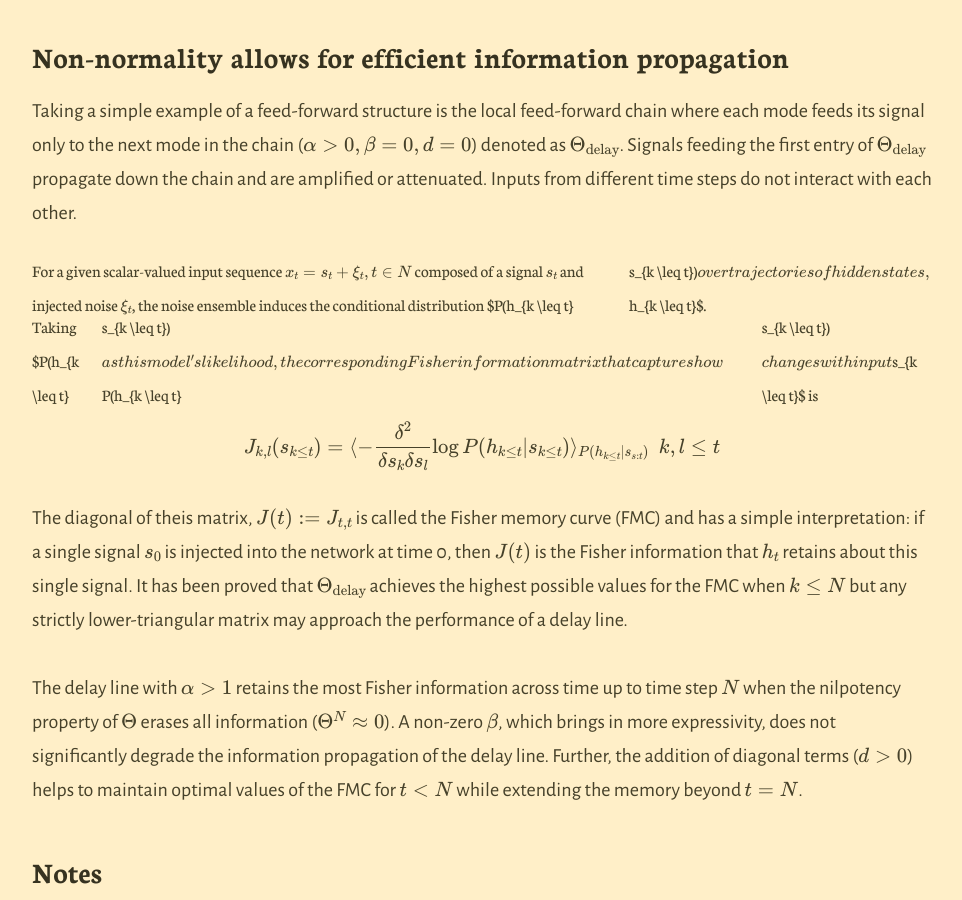
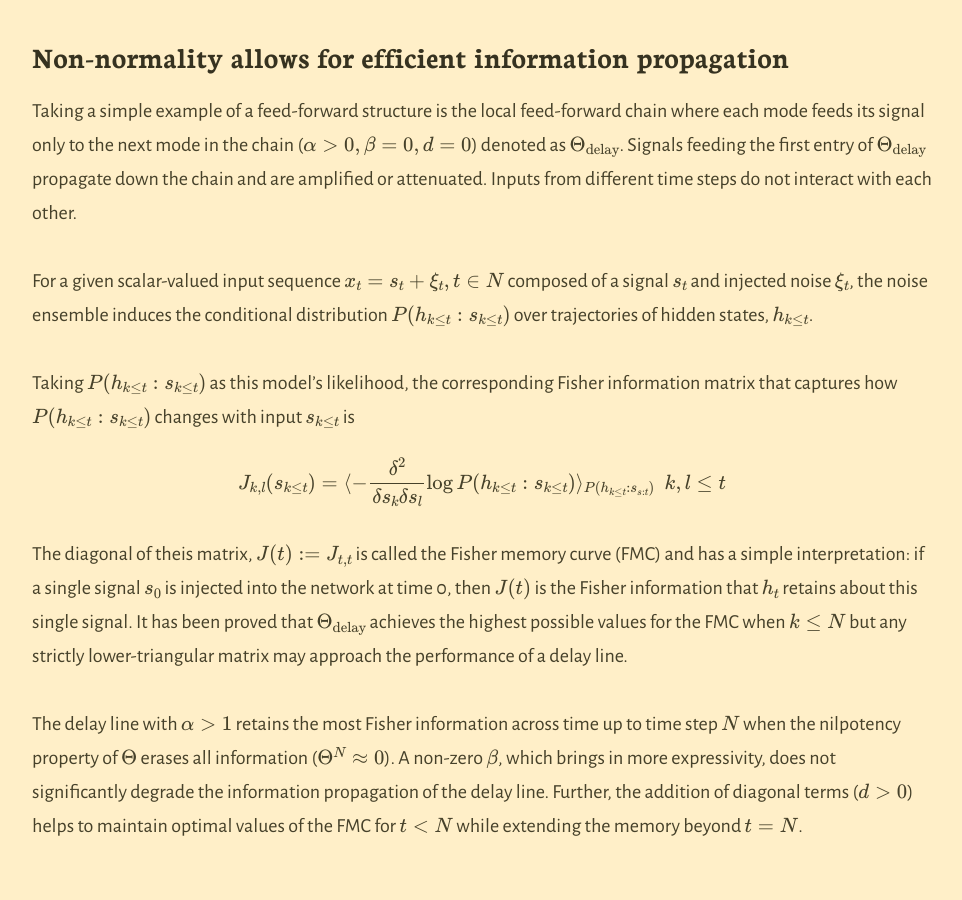
Before and after one commit to varshantdhar/varshantdhar.github.io, a Jekyll site: the page built from _posts/2024-03-18-lipschitz-rnn.markdown, in a window 1280 px wide and 900 px high, scrolled down 2331 px. Shown: the whole window, without its empty margins (158-1120 px from the left). Built offline with Jekyll 4.4.1, drawn with Linux system fonts in a browser that asks for light colours; our own code applies the rules of GitHub Pages for plain Markdown files; formulas are drawn with MathJax 3.

Commit message:
Fixing latex

```diff
--- a/_posts/2024-03-18-lipschitz-rnn.markdown
+++ b/_posts/2024-03-18-lipschitz-rnn.markdown
@@ -47,11 +47,11 @@ where diagonal entries are set to $d$, sub-diagonal entries to $\alpha$ and the
 
 Taking a simple example of a feed-forward structure is the local feed-forward chain where each mode feeds its signal only to the next mode in the chain ($\alpha > 0, \beta = 0, d = 0$) denoted as $\Theta_{\text{delay}}$. Signals feeding the first entry of $\Theta_{\text{delay}}$ propagate down the chain and are amplified or attenuated. Inputs from different time steps do not interact with each other.
 
-For a given scalar-valued input sequence $x_t = s_t + \xi_t, t \in N$ composed of a signal $s_t$ and injected noise $\xi_t$, the noise ensemble induces the conditional distribution $P(h_{k \leq t} | s_{k \leq t})$ over trajectories of hidden states, $h_{k \leq t}$.
+For a given scalar-valued input sequence $x_t = s_t + \xi_t, t \in N$ composed of a signal $s_t$ and injected noise $\xi_t$, the noise ensemble induces the conditional distribution $P(h_{k \leq t} : s_{k \leq t})$ over trajectories of hidden states, $h_{k \leq t}$.
 
-Taking $P(h_{k \leq t}|s_{k \leq t})$ as this model's likelihood, the corresponding Fisher information matrix that captures how $P(h_{k \leq t}|s_{k \leq t})$ changes with input $s_{k \leq t}$ is
+Taking $P(h_{k \leq t}:s_{k \leq t})$ as this model's likelihood, the corresponding Fisher information matrix that captures how $P(h_{k \leq t}:s_{k \leq t})$ changes with input $s_{k \leq t}$ is
 
-$$ J_{k,l}(s_{k \leq t}) = \langle -\frac{\delta^2}{\delta s_k \delta s_l} \log P(h_{k \leq t} | s_{k \leq t}) \rangle_{P(h_{k \leq t}|s_{s:t})} \space \space k,l \leq t$$
+$$ J_{k,l}(s_{k \leq t}) = \langle -\frac{\delta^2}{\delta s_k \delta s_l} \log P(h_{k \leq t} : s_{k \leq t}) \rangle_{P(h_{k \leq t}:s_{s:t})} \space \space k,l \leq t$$
 
 The diagonal of theis matrix, $J(t) := J_{t,t}$ is called the Fisher memory curve (FMC) and has a simple interpretation: if a single signal $s_0$ is injected into the network at time 0, then $J(t)$ is the Fisher information that $h_t$ retains about this single signal. It has been proved that $\Theta_{\text{delay}}$  achieves the highest possible values for the FMC when $k \leq N$ but any strictly lower-triangular matrix may approach the performance of a delay line.
 
```
